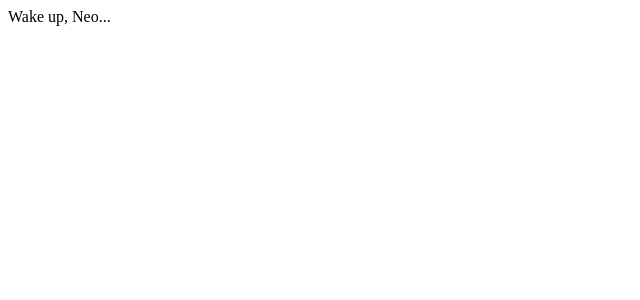
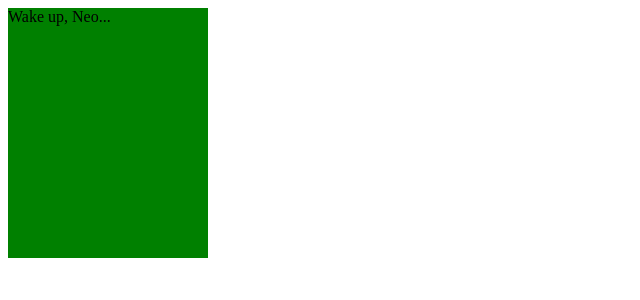
Before and after one commit to Lit-o/ts_practice, a React (Create React App) app: page / in a window 1280 px wide. Shown: the top 300 px of the page, without its empty margins (0-640 px from the left). Built offline with nearby package versions, Linux system fonts and the light colour scheme.

Commit message:
added Item.tsx and Interface for props

```diff
--- a/src/App.tsx
+++ b/src/App.tsx
@@ -1,9 +1,10 @@
 import React from 'react';
+import Item from './components/Item';
 
 const App = () => {
   return (
     <div>
-      Wake up, Neo...
+      <Item width='200px' height='250px'/>
     </div>
   );
 };
--- a/src/components/Item.tsx
+++ b/src/components/Item.tsx
@@ -0,0 +1,16 @@
+import React from 'react';
+
+interface ItemProps {
+    width: string;
+    height?: string
+}
+
+const Item = ({width, height}: ItemProps) => {
+    return (
+        <div style={{width, height, background: 'green'}}>
+            Wake up, Neo...
+        </div>
+    );
+};
+
+export default Item;
```
